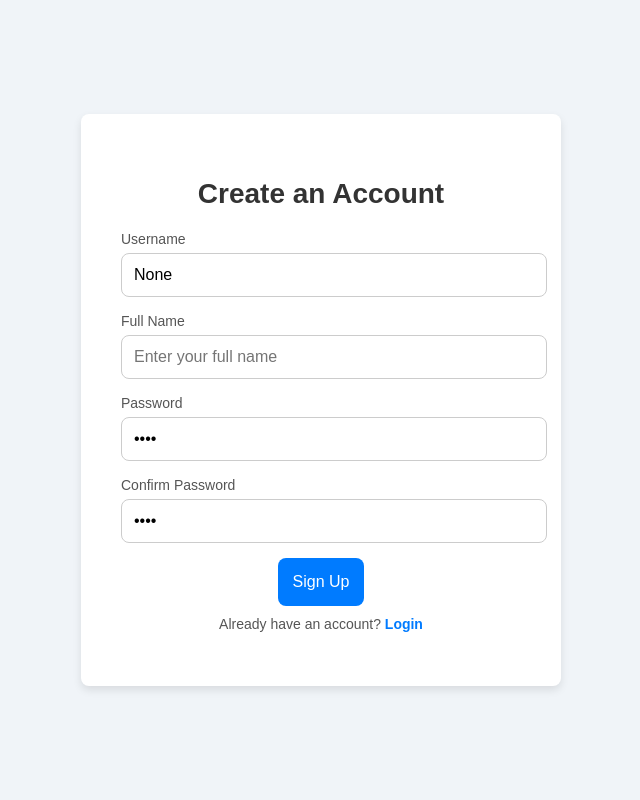
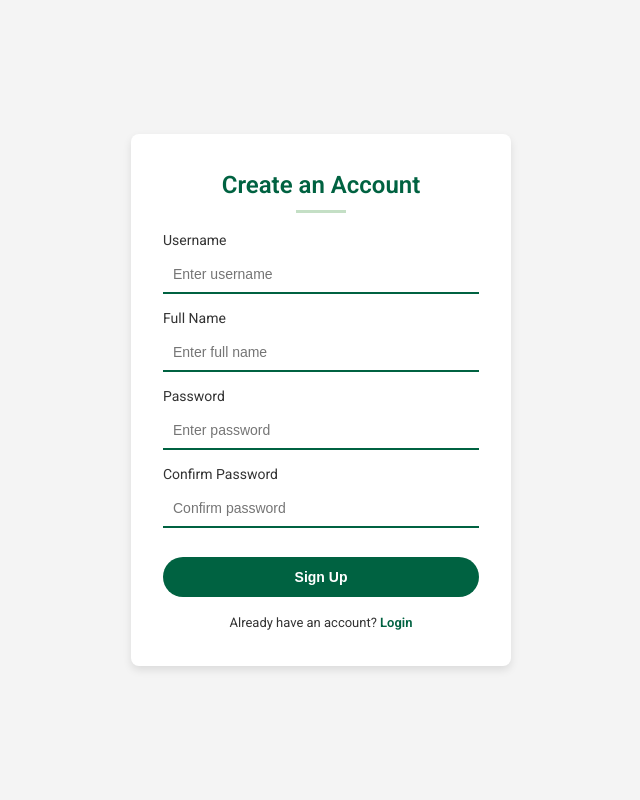
Before and after one commit to Chizstic/ADVProj, a Django app: page /signup/ in a window 1280 px wide. Shown: the whole page, without its empty margins (319-959 px from the left). Run offline with Django 3.2, Linux system fonts and the light colour scheme.

Commit message:
(check code)

```diff
--- a/store/templates/store/main.html
+++ b/store/templates/store/main.html
@@ -5,7 +5,7 @@
 <head>
     <meta charset="UTF-8">
     <meta name="viewport" content="width=device-width, initial-scale=1.0, maximum-scale=1, minimum-scale=1" />
-    <title>MAJE - Store</title>
+    <title>M.A.J.E Coffee Shop</title>
 
     <!-- Bootstrap CSS -->
     <link rel="stylesheet" href="https://stackpath.bootstrapcdn.com/bootstrap/4.4.1/css/bootstrap.min.css" integrity="sha384-Vkoo8x4CGsO3+Hhxv8T/Q5PaXtkKtu6ug5TOeNV6gBiFeWPGFN9MuhOf23Q9Ifjh" crossorigin="anonymous">
--- a/store/templates/store/signup.html
+++ b/store/templates/store/signup.html
@@ -4,106 +4,147 @@
     <meta charset="UTF-8">
     <meta name="viewport" content="width=device-width, initial-scale=1.0">
     <title>Sign Up</title>
+    {% load static %}
+    <link href="https://fonts.googleapis.com/css2?family=Roboto:wght@300;400;600&display=swap" rel="stylesheet">
+
     <style>
-        body {
-            font-family: 'Arial', sans-serif;
-            background-color: #f0f4f8;
+        :root {
+            --primary-color: #006241;
+            --secondary-color: #c4dfc5;
+            --background-color: #f4f4f4;
+            --text-color: #333;
+            --white: #fff;
+        }
+
+        * {
+            box-sizing: border-box;
             margin: 0;
             padding: 0;
+        }
+
+        body {
+            font-family: 'Roboto', sans-serif;
+            line-height: 1.6;
+            color: var(--text-color);
+            background-color: var(--background-color);
             display: flex;
             justify-content: center;
             align-items: center;
-            height: 100vh;
+            min-height: 100vh;
         }
 
         .signup-container {
-            background-color: #fff;
+            width: 100%;
+            max-width: 380px;
+            background-color: var(--white);
             border-radius: 8px;
             box-shadow: 0 4px 8px rgba(0, 0, 0, 0.1);
-            padding: 40px;
-            width: 100%;
-            max-width: 400px;
+            padding: 2rem;
             text-align: center;
         }
 
-        h2 {
-            color: #333;
-            font-size: 28px;
-            margin-bottom: 20px;
+        .signup-title {
+            color: var(--primary-color);
+            font-size: 24px;
+            margin-bottom: 1.5rem;
+            position: relative;
         }
 
-        form {
-            display: flex;
-            flex-direction: column;
-            gap: 15px;
+        .signup-title::after {
+            content: '';
+            position: absolute;
+            bottom: -8px;
+            left: 50%;
+            transform: translateX(-50%);
+            width: 50px;
+            height: 3px;
+            background-color: var(--secondary-color);
         }
 
         .form-group {
+            margin-bottom: 0.8rem;
             text-align: left;
         }
 
-        label {
+        .form-label {
+            display: block;
+            margin-bottom: 0.3rem;
+            color: var(--text-color);
             font-size: 14px;
-            color: #555;
-            margin-bottom: 5px;
+            font-weight: 500;
         }
 
-        input {
+        .form-input {
             width: 100%;
-            padding: 12px;
-            font-size: 16px;
-            border: 1px solid #ccc;
-            border-radius: 8px;
-            margin-top: 5px;
-            outline: none;
+            padding: 10px;
+            border: none;
+            border-bottom: 2px solid var(--primary-color);
+            font-size: 14px;
+            background-color: transparent;
             transition: border-color 0.3s ease;
         }
 
-        input:focus {
-            border-color: #007bff;
+        .form-input:focus {
+            outline: none;
+            border-bottom-color: var(--secondary-color);
         }
 
         .error-message {
-            color: red;
+            color: #d50000;
             font-size: 12px;
-            margin-top: -10px;
+            margin-top: 0.3rem;
         }
 
-        button {
-            background-color: #007bff;
-            color: white;
-            border: none;
-            padding: 15px;
-            font-size: 16px;
-            border-radius: 8px;
+        .signup-btn {
+            width: 100%;
+            padding: 10px 20px;
+            margin-top: 1rem;
+            background-color: var(--primary-color);
+            color: var(--white);
+            border: 2px solid transparent;
+            border-radius: 25px;
+            font-size: 14px;
+            font-weight: 600;
             cursor: pointer;
-            transition: background-color 0.3s ease;
+            transition: all 0.3s ease;
         }
 
-        button:hover {
-            background-color: #0056b3;
+        .signup-btn:hover {
+            background-color: var(--white);
+            color: var(--primary-color);
+            border: 2px solid var(--primary-color);
         }
 
-        p {
-            font-size: 14px;
-            color: #555;
-            margin-top: 10px;
+        .login-link {
+            margin-top: 1rem;
+            font-size: 13px;
+            color: var(--text-color);
         }
 
-        a {
-            color: #007bff;
+        .login-link a {
+            color: var(--primary-color);
             text-decoration: none;
-            font-weight: bold;
+            font-weight: 600;
+            transition: color 0.3s ease;
         }
 
-        a:hover {
+        .login-link a:hover {
+            color: var(--secondary-color);
             text-decoration: underline;
+        }
+
+        @media (max-width: 480px) {
+            .signup-container {
+                width: 95%;
+                margin: 20px auto;
+                padding: 1.5rem;
+            }
         }
     </style>
 </head>
 <body>
     <div class="signup-container">
-        <h2>Create an Account</h2>
+        <h2 class="signup-title">Create an Account</h2>
         <form method="POST">
             {% csrf_token %}
 
@@ -114,13 +155,14 @@
 
             <!-- Username Field -->
             <div class="form-group">
-                <label for="id_username">Username</label>
+                <label class="form-label" for="id_username">Username</label>
                 <input
+                    class="form-input"
                     type="text"
                     name="username"
                     id="id_username"
-                    placeholder="Enter your username"
-                    value="{{ form.username.value }}"
+                    placeholder="Enter username"
+                    value=""
                     required>
                 {% if form.username.errors %}
                     <p class="error-message">{{ form.username.errors|join:', ' }}</p>
@@ -129,38 +171,41 @@
 
             <!-- Full Name Field -->
             <div class="form-group">
-                <label for="id_name">Full Name</label>
+                <label class="form-label" for="id_name">Full Name</label>
                 <input
+                    class="form-input"
                     type="text"
                     name="name"
                     id="id_name"
-                    placeholder="Enter your full name"
-                    value="{{ form.name.value }}"
+                    placeholder="Enter full name"
+                    value=""
                     required>
             </div>
 
             <!-- Password Fields -->
             <div class="form-group">
-                <label for="id_password1">Password</label>
+                <label class="form-label" for="id_password1">Password</label>
                 <input
+                    class="form-input"
                     type="password"
                     name="password1"
                     id="id_password1"
-                    placeholder="Enter your password"
-                    value="{{ form.password1.value }}"
+                    placeholder="Enter password"
+                    value=""
                     required>
                 {% if form.password1.errors %}
                     <p class="error-message">{{ form.password1.errors|join:', ' }}</p>
                 {% endif %}
             </div>
             <div class="form-group">
-                <label for="id_password2">Confirm Password</label>
+                <label class="form-label" for="id_password2">Confirm Password</label>
                 <input
+                    class="form-input"
                     type="password"
                     name="password2"
                     id="id_password2"
-                    placeholder="Confirm your password"
-                    value="{{ form.password2.value }}"
+                    placeholder="Confirm password"
+                    value=""
                     required>
                 {% if form.password2.errors %}
                     <p class="error-message">{{ form.password2.errors|join:', ' }}</p>
@@ -169,10 +214,10 @@
 
             <!-- Submit Button -->
             <div>
-                <button type="submit">Sign Up</button>
+                <button class="signup-btn" type="submit">Sign Up</button>
             </div>
         </form>
-        <p>Already have an account? <a href="{% url 'login' %}">Login</a></p>
+        <p class="login-link">Already have an account? <a href="{% url 'login' %}">Login</a></p>
     </div>
 </body>
 </html>
--- a/store/templates/store/store.html
+++ b/store/templates/store/store.html
@@ -13,7 +13,6 @@
             <p class="product-price">₱{{ product.price|floatformat:2 }}</p>
             <div class="button-group">
               <button data-product="{{ product.id }}" data-action="add" class="btn btn-outline-secondary add-btn update-cart">Add to Cart</button>
-              <a class="btn btn-outline-success view-btn" href="#">View</a>
             </div>
           </div>
         </div>
--- a/store/views.py
+++ b/store/views.py
@@ -138,9 +138,11 @@
         form = UserCreationForm(request.POST)
         if form.is_valid():
             user = form.save()  # Create the user
-            user.is_admin = True  # Set the user as a superuser
-            user.is_staff = True  # Ensure the user has staff privileges
-            user.is_superuser = True
+
+            # Do not make the user an admin; keep them as a regular user
+            user.is_admin = False  # Explicitly set the user as not an admin
+            user.is_staff = False  # Ensure the user does not have staff privileges
+            user.is_superuser = False  # Ensure the user is not a superuser
             user.save()  # Save the updated user object
 
             auth_login(request, user)  # Log the user in immediately using the correct function
@@ -153,7 +155,7 @@
             )
             customer.save()
 
-            messages.success(request, 'Account created successfully and you are now an admin!')
+            messages.success(request, 'Account created successfully!')
             return redirect('login')  # Redirect to the login page after successful signup
         else:
             messages.error(request, 'Error occurred during signup')
```
Also changed, not shown: static/css/main.css (+0 -12 lines), store/templates/store/login.html (+134 -65 lines), static/images/cover.png (added), static/images/logo.png (deleted), static/images/logo11.png (added).
